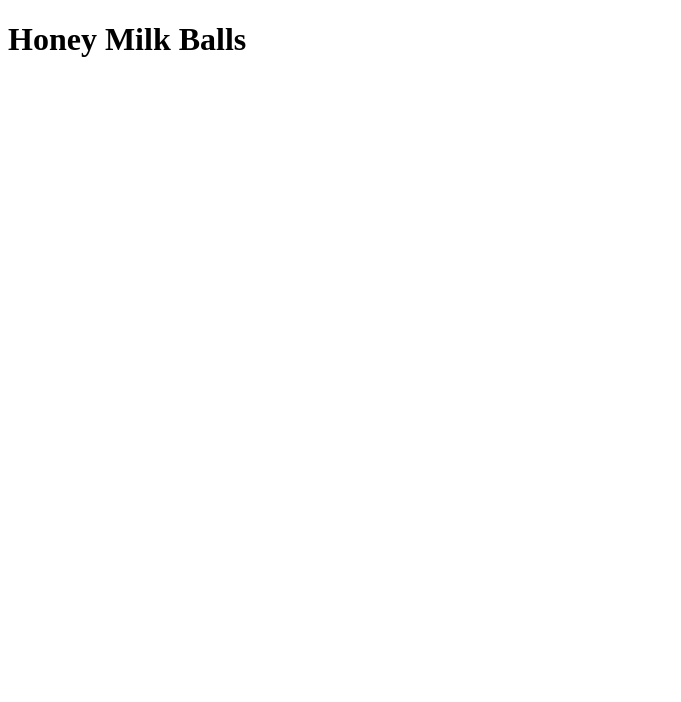
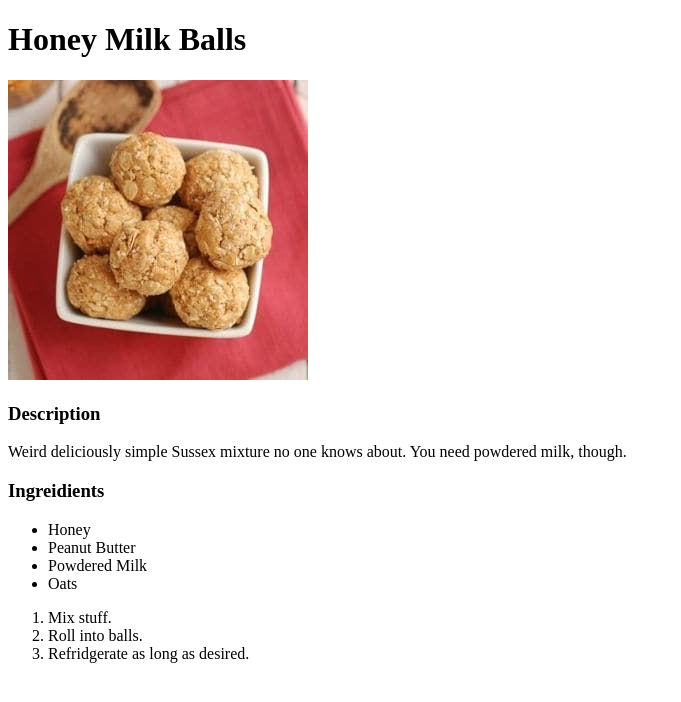
Before and after one commit to Bitzy567/odin-recipes, a plain HTML site: page recipes/honeymilkballs.html in a window 1280 px wide. Shown: the whole page, without its empty margins (0-681 px from the left). Drawn offline with Linux system fonts and the light colour scheme.

Commit message:
Do up MHB page and finished website for now.

```diff
--- a/recipes/honeymilkballs.html
+++ b/recipes/honeymilkballs.html
@@ -7,6 +7,25 @@
 
     <body>
         <h1>Honey Milk Balls</h1>
+        <img src="images/hmb.jpg" alt="Honey Milk Balls">
+
+        <h3>Description</h3>
+        <p>Weird deliciously simple Sussex mixture no one knows about.
+        You need powdered milk, though.</p>
+
+        <h3>Ingreidients</h3>
+        <ul>
+            <li>Honey</li>
+            <li>Peanut Butter</li>
+            <li>Powdered Milk</li>
+            <li>Oats</li>
+        </ul>
+
+        <ol>
+            <li>Mix stuff.</li>
+            <li>Roll into balls.</li>
+            <li>Refridgerate as long as desired.</li>
+        </ol>
 
     </body>
 </html>
```
